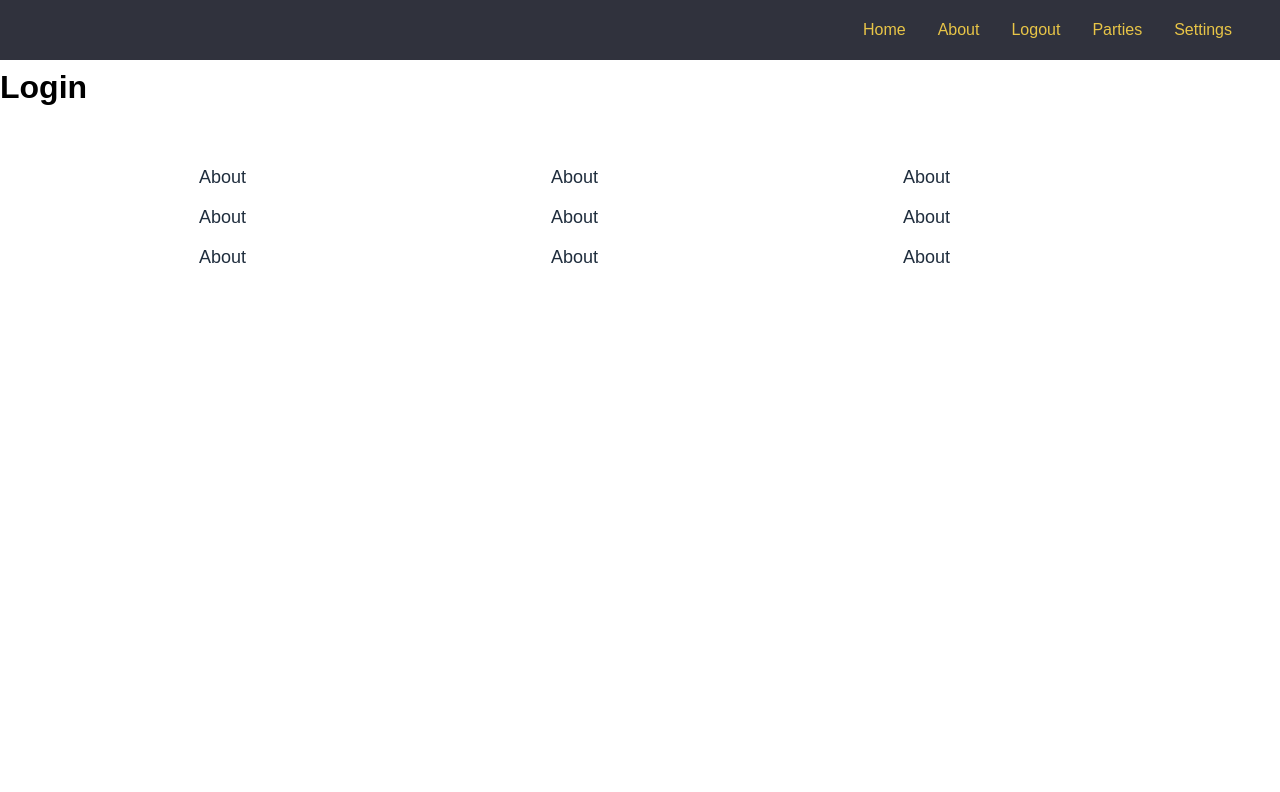
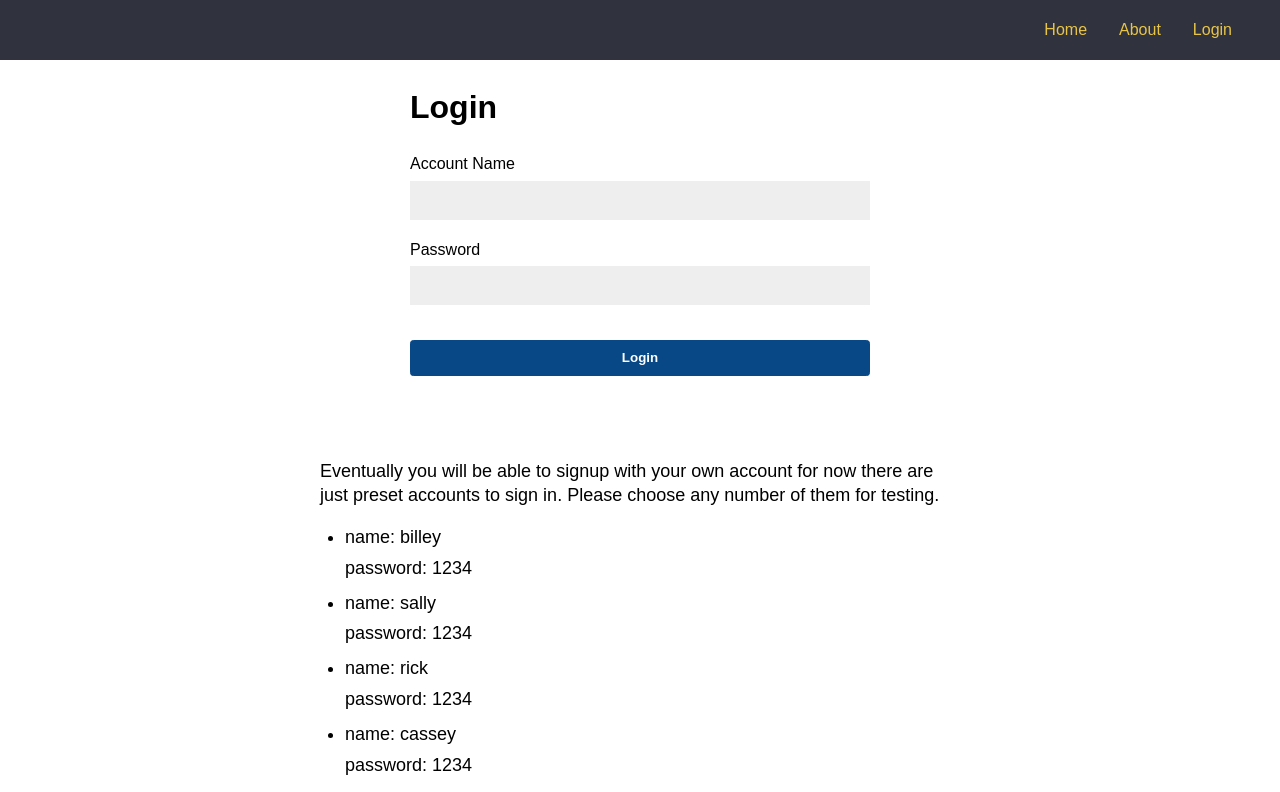
Before and after one commit to matthewLeFevre/cs313-node, a React (Create React App) app in the folder wave-length/: page /login in a window 1280 px wide. Shown: the top 792 px of the page. Built offline with nearby package versions, Linux system fonts and the light colour scheme.

Commit message:
implementing more functionality

```diff
--- a/wave-length/src/App.js
+++ b/wave-length/src/App.js
@@ -13,13 +13,22 @@ import Dashboard from './views/private/Dashboard';
 class App extends Component {
   constructor(props) {
     super(props);
+    this.login = this.login.bind(this);
     this.state = {
       accountInfo: {
-        accountLoggedIn: true,
-        accountLevel: 'user',
-        accountid: 2,
+        accountLoggedIn: false,
       }
     }
+  }
+
+  login (accountInfo) {
+    this.setState({
+      accountInfo: {
+        accountLoggedIn: true,
+        accountid: accountInfo.accountid,
+        accountLevel: 'user',
+      }
+    });
   }
 
   logout () {
@@ -35,7 +44,7 @@ class App extends Component {
             <Route path="/" exact={true}  component={Home} />
             <Route path="/home" component={Home} />
             <Route path="/about" component={About} />
-            <Route path="/login" component={Login} />
+            <Route path="/login" render={(props) => <Login login={this.login} {...props} />} />
             <Route path="/singup" component={Signup} />
             <Route path="/dashboard" render={(props) => <Dashboard accountInfo={this.state.accountInfo} {...props}/>} />
           </Switch>
--- a/wave-length/src/views/public/Login.js
+++ b/wave-length/src/views/public/Login.js
@@ -1,11 +1,73 @@
 import React from 'react';
+import Globals from '../../services/Globals';
 
-const Login = (props) => {
-  return (
-    <div id="login">
-      <h1>Login</h1>
-    </div>
-  );
+class Login extends React.Component {
+  constructor(props) {
+    super(props);
+    this.onChange = this.onChange.bind(this);
+    this.onLogin = this.onLogin.bind(this);
+    this.state = {
+      accountName: "",
+      accountPassword: ""
+    };
+  }
+
+  onChange(e) {
+    const target = e.target;
+    const name = target.name;
+    const value = target.value;
+    this.setState({
+      [name]: value
+    });
+  }
+
+  onLogin() {
+    let data = {
+      accountName: this.state.accountName,
+      accountPassword: this.state.accountPassword,
+    }
+    let req = Globals.createRequestBody(data);
+    fetch("/loginAccount", req)
+    .then(res => res.json())
+    .then(res => {
+      if(res.status === "success") {
+        this.props.login(res.data);
+      } else {
+        window.alert(res.message);
+      }
+    });
+  }
+
+  render() {
+    return (
+      <div id="login">
+        <form className="form--sml">
+          <h1 className="form__title">Login</h1>
+          <fieldset className="field spacing--bottom--1">
+            <label className="label">Account Name</label>
+            <input onChange={this.onChange} className="input full main" type="text" name="accountName" />
+          </fieldset>
+          <fieldset className="field spacing--bottom--2">
+            <label className="label">Password</label>
+            <input onChange={this.onChange} className="input full main" type="password" name="accountPassword"/>
+          </fieldset>
+          <fieldset className="field spacing--bottom--1">
+            <button onClick={this.onLogin} className="btn primary full breath" type="button">Login</button>
+          </fieldset>
+        </form>
+        <section className="format_text">
+          <p>Eventually you will be able to signup with your own account for now there are just preset accounts to sign in. Please choose any number of them for testing.</p>
+          <ul>
+            <li>name: billey<br/>password: 1234</li>
+            <li>name: sally<br/>password: 1234</li>
+            <li>name: rick<br/>password: 1234</li>
+            <li>name: cassey<br/>password: 1234</li>
+            <li>name: matt<br/>password: 1234</li>
+          </ul>
+        </section>
+      </div>
+    );
+  }
 }
 
 export default Login;
```
Also changed, not shown: 17 other files (tests, documents, lock files or other folders).
